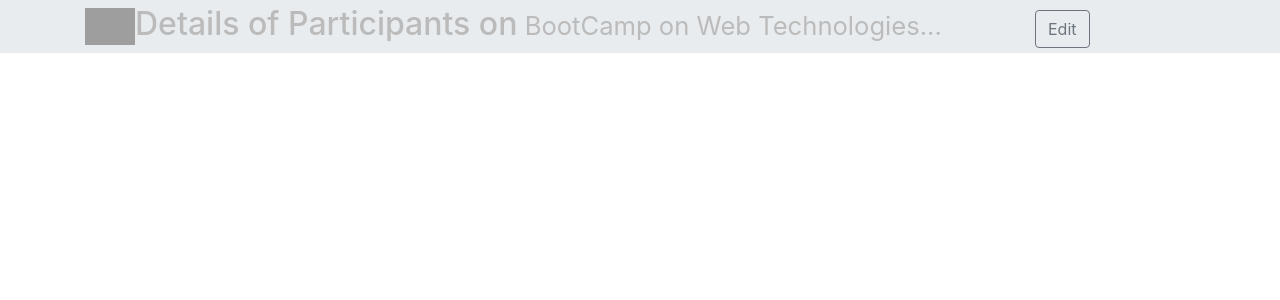
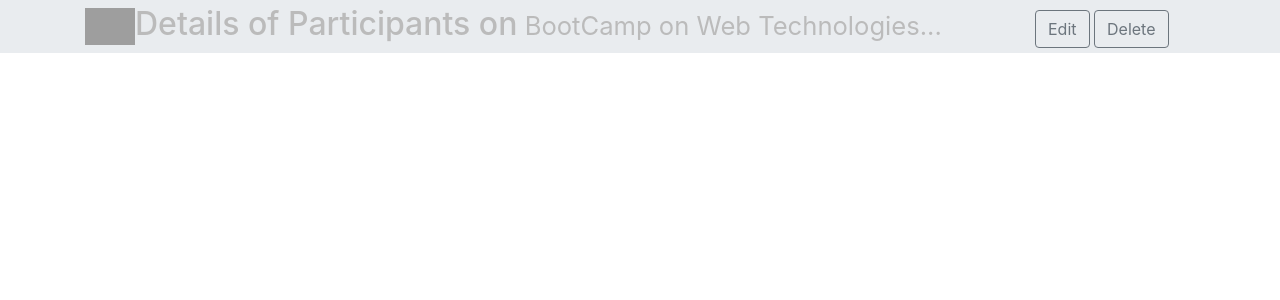
Before and after one commit to PrabeshG/bootcamp, a PHP site: page /details.php?id=1 in a window 1280 px wide. Shown: the top 300 px of the page. Run offline with PHP 8.4, Linux system fonts and the light colour scheme; data that the repository does not hold is empty; some libraries are stand-ins or nearby versions; grey boxes are pictures that could not be loaded.

Commit message:
Details file updated

```diff
--- a/details.php
+++ b/details.php
@@ -16,6 +16,7 @@
         </div>
         <div class="col-sm-2" style="padding-top:10px;">
             <a class="btn btn-outline-secondary" href="/edit.php?id=<?php echo $id; ?>">Edit</a>
+            <a class="btn btn-outline-secondary" href="/delete.php?id=<?php echo $id; ?>">Delete</a>
         </div>
       </div>
       </div>
@@ -59,14 +60,7 @@
                   <h4><?php echo $r["address"]; ?></h4>
                 </div>
               </div>
-              <div class="row">
-                <div class="col-sm-3">
-                  <h3><small>COMMENTS</small> </h3>
-                </div>
-                <div class="col-sm-6" style="border:2px solid #ccc;border-radius:5px">
-                  <h4><?php echo $r["comments"]; ?></h4>
-                </div>
-              </div>
+
               <div class="row">
                 <div class="col-sm-3">
                   <h3><small>AGE</small> </h3>
@@ -107,6 +101,14 @@
                   <h4><?php echo $r["college"]; ?></h4>
                 </div>
               </div>
+              <div class="row">
+                <div class="col-sm-3">
+                  <h3><small>COMMENTS</small> </h3>
+                </div>
+                <div class="col-sm-6" style="border:2px solid #ccc;border-radius:5px">
+                  <h4><?php echo $r["comments"]; ?></h4>
+                </div>
+              </div>
               <?php
             }
           }
```
